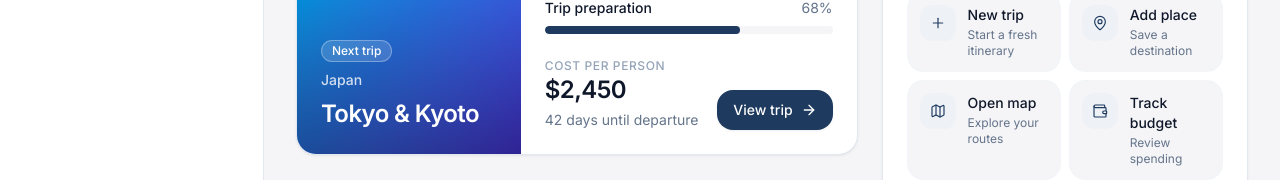
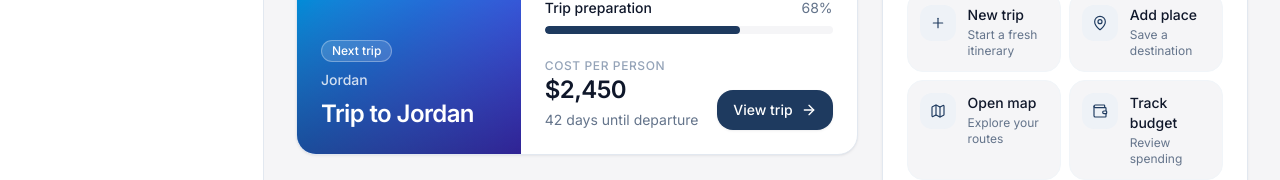
Before and after one commit to stabr0s/travora, a Next.js app: page /dashboard in a window 1280 px wide. Shown: the part 523-703 px from the top of the page. Built offline with nearby package versions, Linux system fonts and the light colour scheme.

Commit message:
chore: update dashboard mock user

```diff
--- a/features/dashboard/data/mock-dashboard.ts
+++ b/features/dashboard/data/mock-dashboard.ts
@@ -2,14 +2,14 @@ import type { DashboardData } from "@/features/dashboard/types/dashboard";
 
 export const mockDashboardData: DashboardData = {
   user: {
-    name: "Alex",
+    name: "Kamil",
   },
   nextTrip: {
     id: "trip-1",
-    title: "Tokyo & Kyoto",
-    country: "Japan",
-    startDate: "2026-04-12",
-    endDate: "2026-04-22",
+    title: "Trip to Jordan",
+    country: "Jordan",
+    startDate: "2026-11-06",
+    endDate: "2026-06-13",
     participants: 4,
     costPerPerson: 2450,
     currency: "USD",
```
